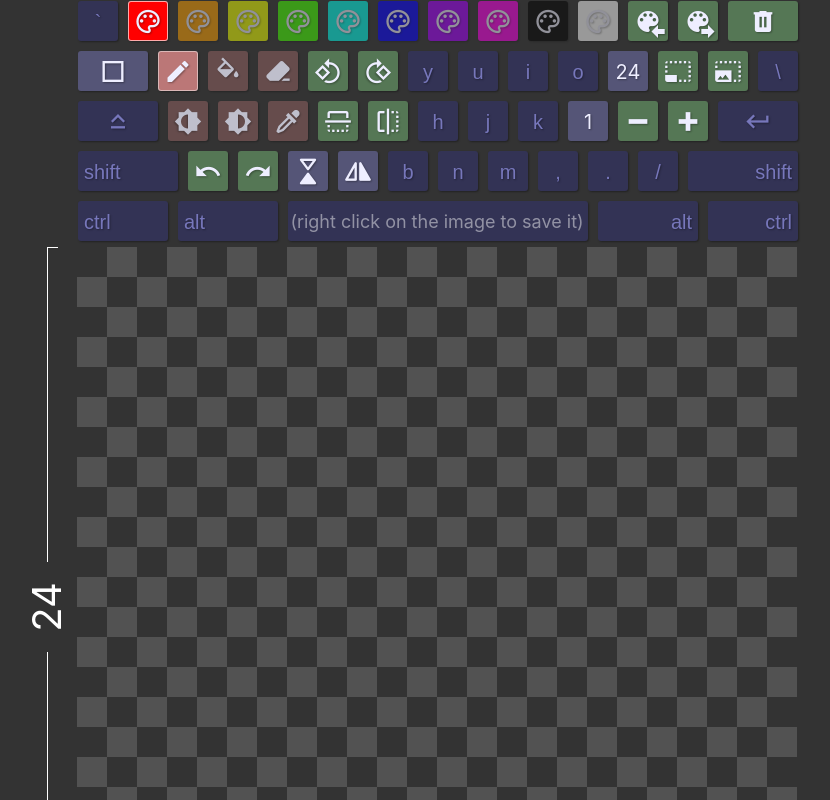
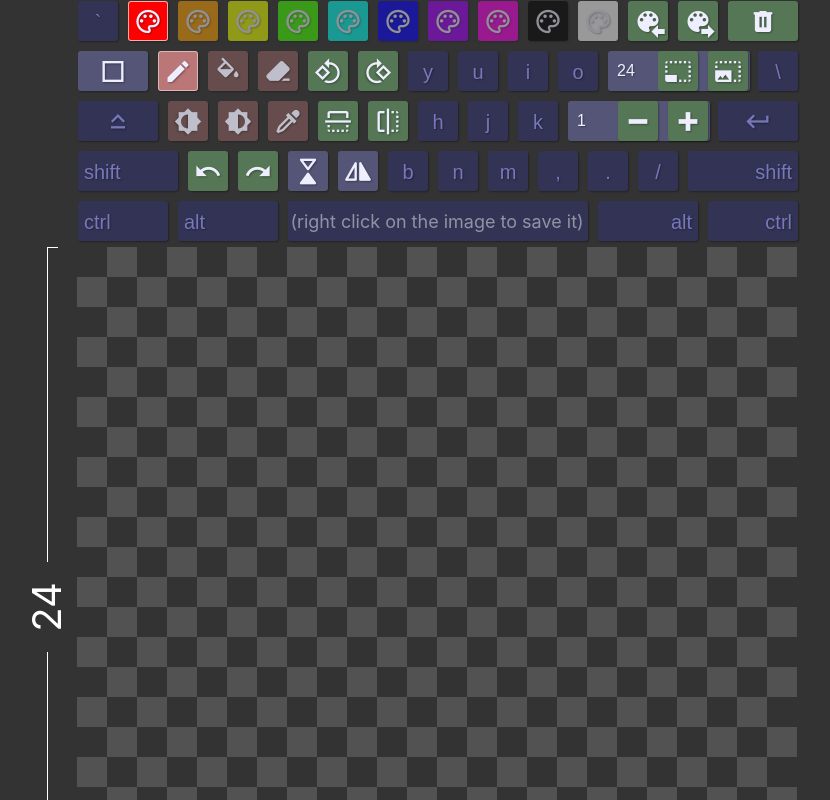
Before and after one commit to Shmiddty/pxlr, a React (Create React App) app: page / in a window 1280 px wide. Shown: the top 800 px of the page, without its empty margins (203-1033 px from the left). Built offline with nearby package versions, Linux system fonts and the light colour scheme.

Commit message:
updated keyboard middleware to facilitate typing in input boxes. changed brush and canvas size buttons to number inputs and visually grouped them with their respective buttons. need to clean up that implementation at some point.

```diff
--- a/src/components/Keyboard.css
+++ b/src/components/Keyboard.css
@@ -31,7 +31,7 @@
   display: none;
 }
 
-.keyboard label i, .keyboard button {
+.keyboard label i, .keyboard button, .keyboard .size input {
   display: inline-block;
   border-radius: 3px;
   background: #557;
@@ -66,17 +66,45 @@
   display: none;
 }
 
-.keyboard .size i span {
+.keyboard .size {
+  font-size: inherit;
+}
+.keyboard .size input {
   display: block;
-  font-size: .5em;
+  font-size: 16px;
+  width: 100%;
+  height: 100%;
+  text-align: left;
+  padding-left: .5em;
+  outline: none;
 }
-.keyboard .size:hover i,
-.keyboard .size i:active,
-.keyboard .size.activated i {
+/* TODO: this is a hacky way to visually group the size inputs
+ * with their respective increase/decrease buttons. It would be
+ * better to refactor them into grouped components
+ */
+.keyboard .size {
+  width: 3.54em;
+  z-index: 0;
+}
+.keyboard .increase-dimensions,
+.keyboard .decrease-dimensions,
+.keyboard .increase-brush-size,
+.keyboard .decrease-brush-size {
+  z-index: 1;
+}
+
+.keyboard .size i {
+  display: none;
+}
+
+.keyboard .size:hover input,
+.keyboard .size input:active,
+.keyboard .size.activated input {
   background: #777a;
   border-color: #fff7;
 }
-.keyboard .width2 i {
+.keyboard .width2 i,
+.keyboard .size.width2 {
   width: 2.25em;
   margin-left: -1.25em; /* TODO: hacky solution to cover two butotns */
 }
--- a/src/components/Sizes.jsx
+++ b/src/components/Sizes.jsx
@@ -1,26 +1,50 @@
 import React, { Fragment } from 'react';
 import { connect } from 'react-redux';
-import { resetSize } from '../store/config/actions';
-import { resetSize as resetCanvasSize } from '../store/canvas/actions';
+import {
+  resetSize as resetBrushSize,
+  setSize as setBrushSize
+} from '../store/config/actions';
+import {
+  resetSize as resetCanvasSize,
+  resize as setCanvasSize
+} from '../store/canvas/actions';
+
+// TODO: properly enforce max canvas size
 
 // TODO: might want to do this dynamically like the others
 export default connect(
   state => ({
-    size: state.config.size,
+    brushSize: state.config.size,
     canvasSize: state.canvas.width
   }),
   dispatch => ({
-    resetSize: () => dispatch(resetSize()),
-    resetCanvasSize: () => dispatch(resetCanvasSize())
+    resetBrushSize: () => dispatch(resetBrushSize()),
+    setBrushSize: e => dispatch(setBrushSize(+e.target.value)),
+    resetCanvasSize: () => dispatch(resetCanvasSize()),
+    setCanvasSize: e => dispatch(setCanvasSize(+e.target.value))
   })
-)(({ size, resetSize, canvasSize, resetCanvasSize }) => (
+)(({
+  brushSize,
+  resetBrushSize,
+  setBrushSize,
+
+  canvasSize,
+  resetCanvasSize,
+  setCanvasSize
+}) => (
   <Fragment>
     <label
       data-key="p"
       className="size canvas-size"
-      onClick={resetCanvasSize}
     >
       <span>Canvas Size</span>
+      <input
+        type="number"
+        value={canvasSize}
+        onChange={setCanvasSize}
+        min="8"
+        max="256"
+      />
       <i className="mdi ">
         <span>{canvasSize}</span>
       </i>
@@ -28,11 +52,16 @@ export default connect(
     <label
       data-key="l"
       className="size brush-size"
-      onClick={resetSize}
     >
       <span>Brush Size</span>
+      <input
+        type="number"
+        value={brushSize}
+        onChange={setBrushSize}
+        min="1"
+      />
       <i className="mdi ">
-        <span>{size}</span>
+        <span>{brushSize}</span>
       </i>
     </label>
   </Fragment>
--- a/src/store/keyboard/middleware.js
+++ b/src/store/keyboard/middleware.js
@@ -2,6 +2,12 @@ import bindings from './bindings';
 
 export default function (store) {
   window.addEventListener('keydown', e => {
+
+    if (document.activeElement.tagName === "INPUT") {
+      // allow typing in input fields without hiccups
+      return;
+    }
+
     // don't handle browser shortcuts
     if (e.ctrlKey || e.shiftKey || e.altKey) return;
 
```
